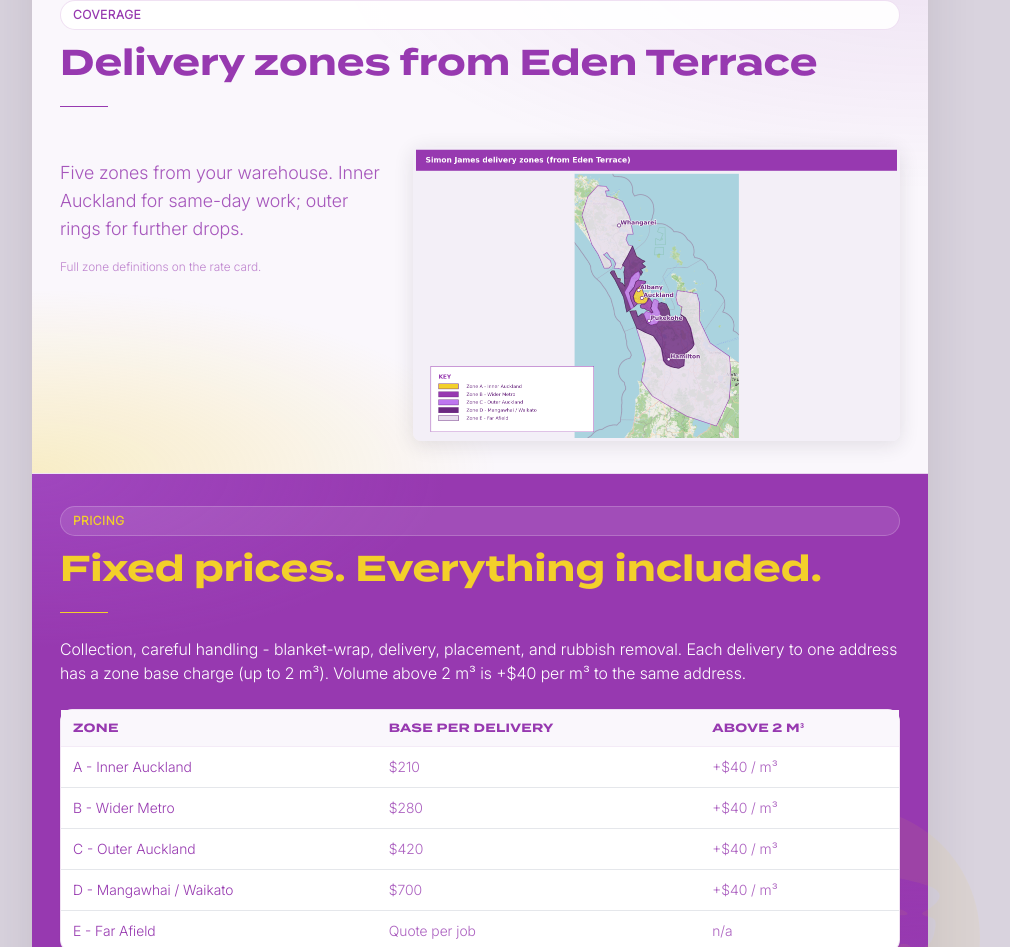
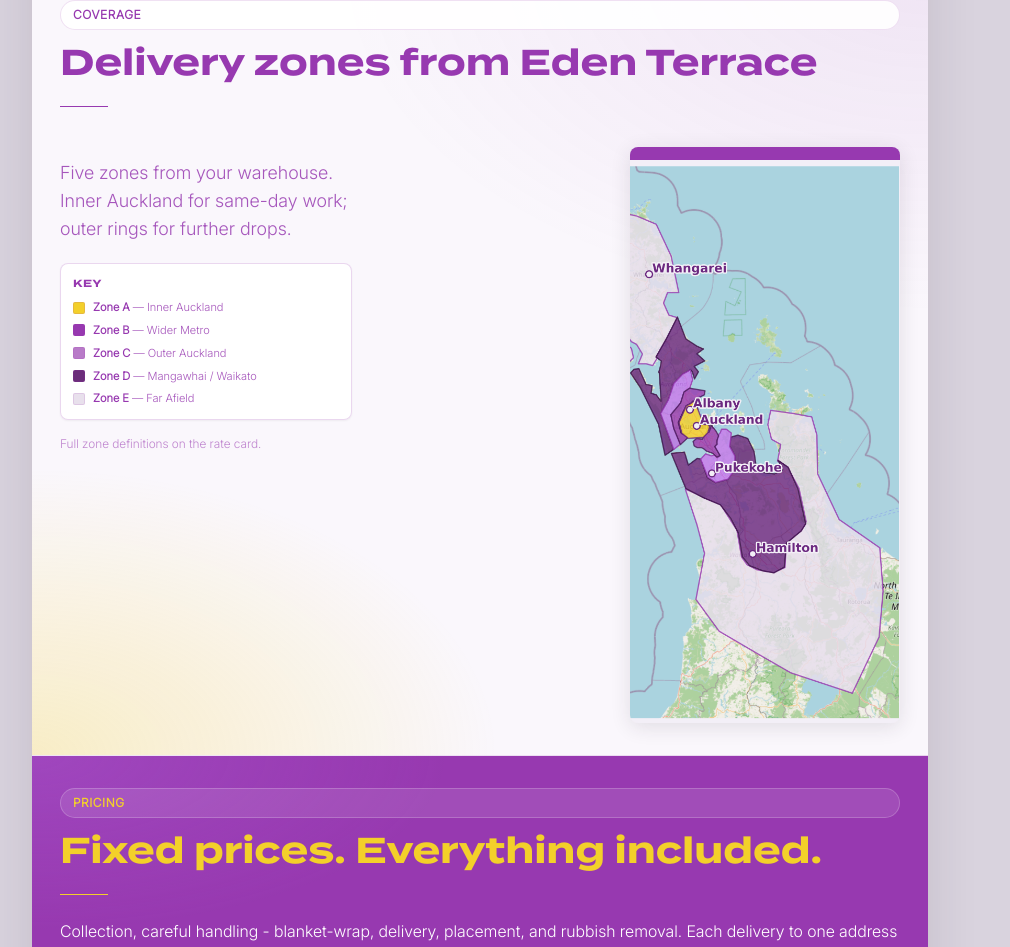
Before and after one commit to BIGRICH197/specialist-movers-simon-james, a Next.js app: page / in a window 1280 px wide. Shown: the part 3232-4179 px from the top of the page, without its empty margins (160-1170 px from the left). Built offline with nearby package versions, Linux system fonts and the light colour scheme.

Commit message:
Zones slide: clean map asset separate from HTML key

```diff
--- a/app/deck.css
+++ b/app/deck.css
@@ -77,7 +77,7 @@
 
 @media (min-width: 640px) {
   .deck-zones-split {
-    grid-template-columns: minmax(0, 2fr) minmax(0, 3fr);
+    grid-template-columns: minmax(0, 0.36fr) minmax(0, 0.64fr);
     align-items: start;
     gap: 1.75rem;
   }
@@ -94,5 +94,16 @@
   height: auto !important;
   max-width: none !important;
   border-radius: 0.5rem;
+  background: #f3eff5;
   box-shadow: 0 4px 20px rgba(42, 36, 48, 0.12);
 }
+
+@media (min-width: 640px) {
+  .deck-zones-map-img {
+    max-height: min(75vh, 36rem);
+    width: auto !important;
+    max-width: 100% !important;
+    margin-left: auto;
+    margin-right: 0;
+  }
+}
--- a/components/simon-james/SimonJamesDeck.tsx
+++ b/components/simon-james/SimonJamesDeck.tsx
@@ -3,6 +3,7 @@
 import { SitePhoto } from "@/components/SitePhoto";
 import { DeckBrandLogo } from "@/components/simon-james/DeckBrandLogo";
 import { DeckSlide } from "@/components/simon-james/DeckSlide";
+import { DeckZonesKey } from "@/components/simon-james/DeckZonesKey";
 import {
   DeckEyebrow,
   DeckLead,
@@ -179,21 +180,22 @@
         <DeckTitle className="mt-3">Delivery zones from Eden Terrace</DeckTitle>
         <DeckRule />
         <div className="deck-zones-split">
-          <div>
+          <div className="deck-zones-copy">
             <DeckLead className="mt-3">
               Five zones from your warehouse. Inner Auckland for same-day work; outer rings for
               further drops.
             </DeckLead>
+            <DeckZonesKey />
             <p className="mt-4 text-xs text-brand-purple/60">
               Full zone definitions on the rate card.
             </p>
           </div>
           <div className="deck-map">
             <Image
-              src="/clients/simon-james/zone_map.png"
-              alt="Simon James delivery zones from Eden Terrace"
-              width={1944}
-              height={1175}
+              src="/clients/simon-james/zone_map_clean.png"
+              alt="Delivery zones map, Auckland and north Waikato"
+              width={516}
+              height={1102}
               className="deck-zones-map-img"
               priority
               sizes="(min-width: 640px) 33rem, 100vw"
```
Also changed, not shown: public/clients/simon-james/zone_map_clean.png (added), 1 other file (tests, documents, lock files or other folders).
